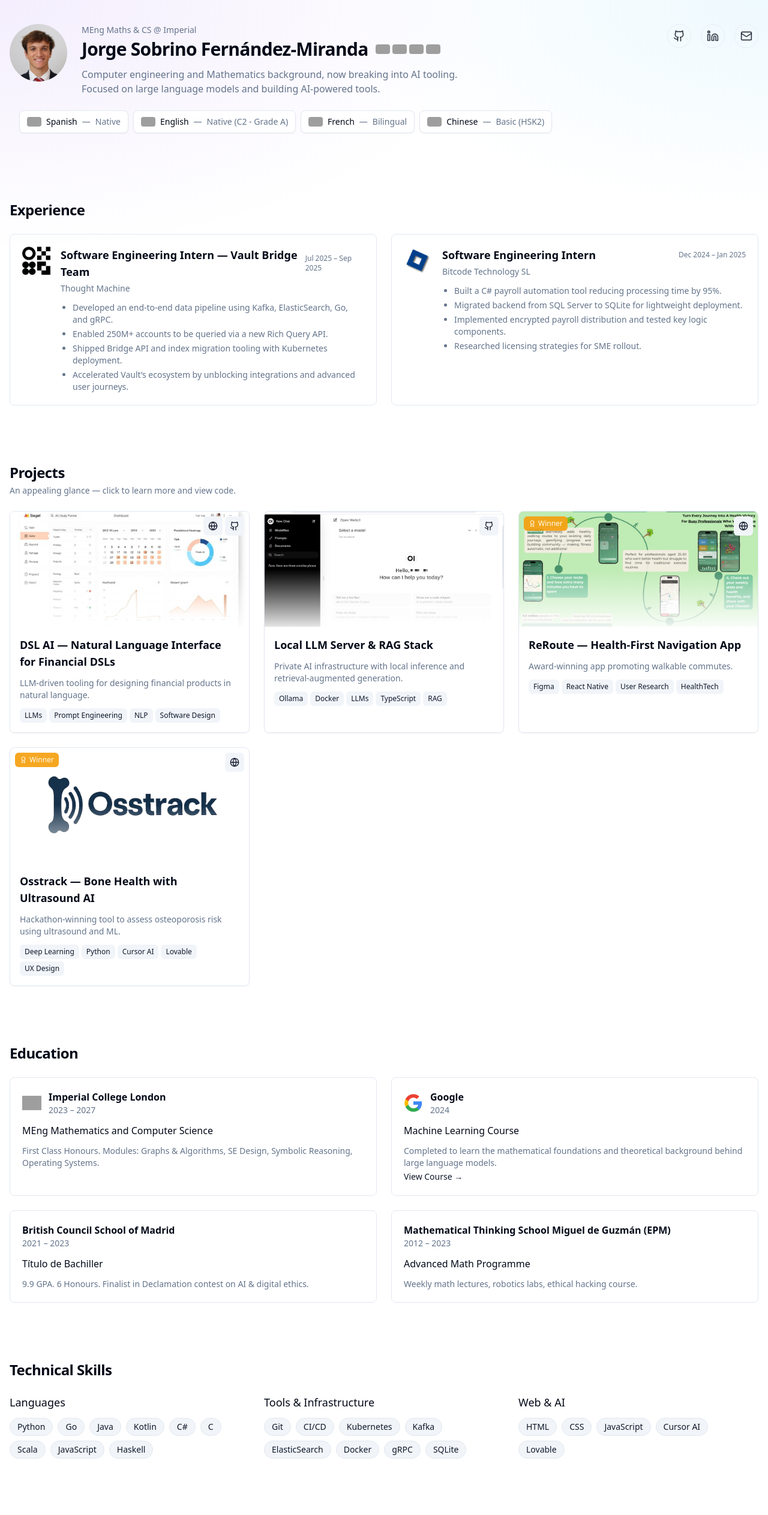
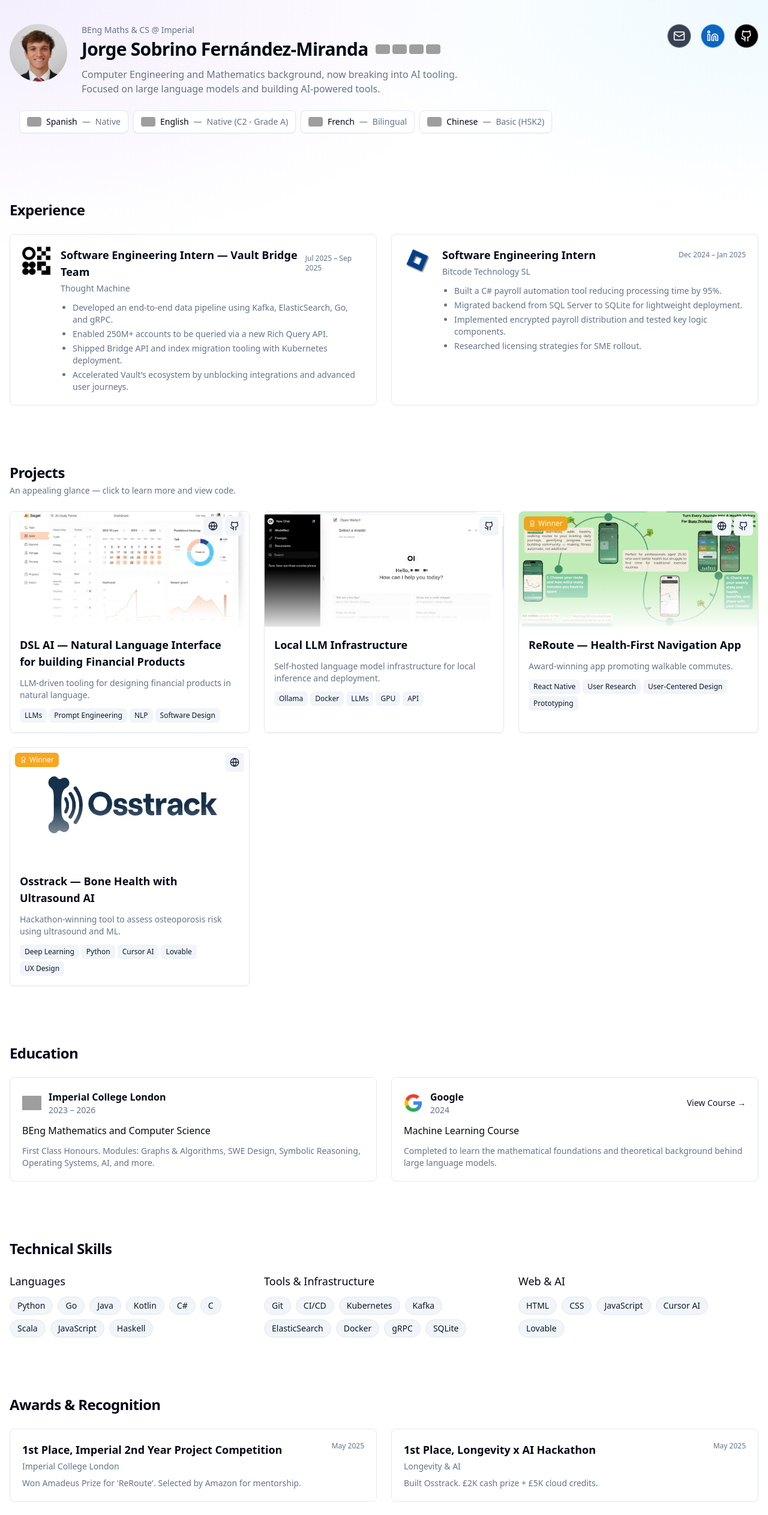
Before and after one commit to j-sobrino/portfolio-jorge, a React (Vite) app: page / in a window 1280 px wide. Shown: the top 2526 px of the page at 60% size. Built offline with nearby package versions, Linux system fonts and the light colour scheme; grey boxes are pictures that could not be loaded.

Commit message:
Update content

```diff
--- a/src/components/ProjectCard.tsx
+++ b/src/components/ProjectCard.tsx
@@ -69,6 +69,12 @@ export const ProjectCard = ({ project }: ProjectCardProps) => {
           <DialogDescription>{project.blurb}</DialogDescription>
         </DialogHeader>
         <div className="space-y-4">
+          {project.award && (
+            <div className="bg-amber-500 text-amber-50 px-3 py-2 rounded-md text-sm font-medium flex items-center gap-2 w-fit">
+              <Award className="h-4 w-4" />
+              {project.award}
+            </div>
+          )}
           <div className="relative">
             <img
               src={project.image}
@@ -76,12 +82,6 @@ export const ProjectCard = ({ project }: ProjectCardProps) => {
               loading="lazy"
               className="h-56 w-full rounded-md object-cover"
             />
-            {project.award && (
-              <div className="absolute top-2 left-2 bg-amber-500 text-amber-50 px-3 py-2 rounded-md text-sm font-medium flex items-center gap-2">
-                <Award className="h-4 w-4" />
-                {project.award}
-              </div>
-            )}
           </div>
           <p className="text-sm text-muted-foreground">{project.details}</p>
           <div className="flex flex-wrap items-center gap-2">
--- a/src/components/SocialLinks.tsx
+++ b/src/components/SocialLinks.tsx
@@ -8,21 +8,21 @@ interface SocialLinksProps {
 
 export const SocialLinks = ({ className }: SocialLinksProps) => {
   const items = [
-    { href: profile.links.github, label: "GitHub", Icon: Github },
-    { href: profile.links.linkedin, label: "LinkedIn", Icon: Linkedin },
-    { href: profile.links.email, label: "Email", Icon: Mail },
+    { href: profile.links.email, label: "Email", Icon: Mail, bgColor: "bg-gray-700", textColor: "text-white" },
+    { href: profile.links.linkedin, label: "LinkedIn", Icon: Linkedin, bgColor: "bg-[#0A66C2]", textColor: "text-white" },
+    { href: profile.links.github, label: "GitHub", Icon: Github, bgColor: "bg-black", textColor: "text-white" },
   ];
 
   return (
     <nav aria-label="Social links" className={cn("flex items-center gap-4", className)}>
-      {items.map(({ href, label, Icon }) => (
+      {items.map(({ href, label, Icon, bgColor, textColor }) => (
         <a
           key={label}
           href={href}
           target={href.startsWith("http") ? "_blank" : undefined}
           rel={href.startsWith("http") ? "noreferrer noopener" : undefined}
           aria-label={label}
-          className="inline-flex h-10 w-10 items-center justify-center rounded-full border border-border/70 text-foreground/80 transition-transform duration-200 hover:scale-105 hover:text-primary focus-visible:outline-none focus-visible:ring-2 focus-visible:ring-ring"
+          className={`inline-flex h-10 w-10 items-center justify-center rounded-full border border-border/70 ${bgColor} ${textColor} transition-transform duration-200 hover:scale-105 hover:opacity-80 focus-visible:outline-none focus-visible:ring-2 focus-visible:ring-ring`}
         >
           <Icon className="h-5 w-5" />
         </a>
--- a/src/data/portfolio.ts
+++ b/src/data/portfolio.ts
@@ -2,8 +2,8 @@
 
 export const profile = {
   name: "Jorge Sobrino Fernández-Miranda",
-  role: "MEng Maths & CS @ Imperial",
-  tagline: "Computer engineering and Mathematics background, now breaking into AI tooling. Focused on large language models and building AI-powered tools.",
+  role: "BEng Maths & CS @ Imperial",
+  tagline: "Computer Engineering and Mathematics background, now breaking into AI tooling. Focused on large language models and building AI-powered tools.",
   location: "London, UK",
   links: {
     github: "https://github.com/yourhandle",
@@ -66,7 +66,7 @@ export interface ProjectItem {
 
 export const projects: ProjectItem[] = [
   {
-    title: "DSL AI — Natural Language Interface for Financial DSLs",
+    title: "DSL AI — Natural Language Interface for building Financial Products",
     blurb: "LLM-driven tooling for designing financial products in natural language.",
     repoUrl: "https://github.com/yourhandle/dsl-ai",
     websiteUrl: "https://dsl-ai-demo.vercel.app",
@@ -76,28 +76,29 @@ export const projects: ProjectItem[] = [
     stack: ["LLMs", "Prompt Engineering", "NLP", "Software Design"],
   },
   {
-    title: "Local LLM Server & RAG Stack",
-    blurb: "Private AI infrastructure with local inference and retrieval-augmented generation.",
-    repoUrl: "https://github.com/yourhandle/rag-stack",
+    title: "Local LLM Infrastructure",
+    blurb: "Self-hosted language model infrastructure for local inference and deployment.",
+    repoUrl: "https://github.com/j-sobrino/local-llm",
     image: projectOpenWebUI,
     details:
-      "Built a secure, self-hosted LLM backend with Ollama + Docker for SMEs, integrating local RAG capabilities. Prioritized data privacy and on-prem control.",
-    stack: ["Ollama", "Docker", "LLMs", "TypeScript", "RAG"],
+    "Part of my early journey into LLM infrastructure — understanding deployment, serving, and integration. Built a self-hosted language model stack with Ollama (Docker-based, GPU-enabled), exposing it via HTTP API and connecting to frontends like OpenWebUI and Langflow. Features include model selection, wake-on-LAN server activation, local network API exposure, and optional cloud deployment using RunPod. Focused on learning end-to-end flow, API processing, backend hosting alternatives to OpenAI, and gaining practical skills in GPU setup and deployment.",
+    stack: ["Ollama", "Docker", "LLMs", "GPU", "API"],
   },
   {
     title: "ReRoute — Health-First Navigation App",
     blurb: "Award-winning app promoting walkable commutes.",
-    websiteUrl: "https://reroute-app.netlify.app",
+    repoUrl: "https://gitlab.doc.ic.ac.uk/pp1523/drping",
+    websiteUrl: "https://pp1523.pages.doc.ic.ac.uk/drping/",
     image: projectReRoute,
     details:
-      "Led UI/UX design for a navigation app encouraging walking to combat prediabetes. Informed by 50+ user interviews. Won Imperial’s 2nd Year Project competition + Amadeus Prize.",
-    stack: ["Figma", "React Native", "User Research", "HealthTech"],
+      "Led UI/UX design for ReRoute, a health-focused navigation app to combat rising prediabetes rates. Conducted 50+ user interviews in London to inform design decisions. Applied user-centered design principles with rapid iteration, thin slicing, and prototyping. Won the Amadeus Prize for Best Project and selected by Amazon for mentorship.",
+    stack: ["React Native", "User Research", "User-Centered Design", "Prototyping"],
     award: "1st Place - Imperial 2nd Year Project + Amadeus Prize",
   },
   {
     title: "Osstrack — Bone Health with Ultrasound AI",
     blurb: "Hackathon-winning tool to assess osteoporosis risk using ultrasound and ML.",
-    websiteUrl: "https://osstrack.ai",
+    websiteUrl: "https://osstrackhealth.com",
     image: projectOsstrack,
     details:
       "Built a deep-learning diagnostic interface using ultrasound images to assess bone density. Won Longevity x AI hackathon. Designed UI with Cursor AI and Lovable.",
@@ -109,9 +110,9 @@ export const projects: ProjectItem[] = [
 export const education = [
   {
     school: "Imperial College London",
-    degree: "MEng Mathematics and Computer Science",
-    period: "2023 – 2027",
-    notes: "First Class Honours. Modules: Graphs & Algorithms, SE Design, Symbolic Reasoning, Operating Systems.",
+    degree: "BEng Mathematics and Computer Science",
+    period: "2023 – 2026",
+    notes: "First Class Honours. Modules: Graphs & Algorithms, SWE Design, Symbolic Reasoning, Operating Systems, AI, and more.",
     logo: imperialLogo,
   },
   {
@@ -122,18 +123,7 @@ export const education = [
     logo: googleLogo,
     link: "https://developers.google.com/machine-learning/crash-course",
   },
-  {
-    school: "British Council School of Madrid",
-    degree: "Título de Bachiller",
-    period: "2021 – 2023",
-    notes: "9.9 GPA. 6 Honours. Finalist in Declamation contest on AI & digital ethics.",
-  },
-  {
-    school: "Mathematical Thinking School Miguel de Guzmán (EPM)",
-    degree: "Advanced Math Programme",
-    period: "2012 – 2023",
-    notes: "Weekly math lectures, robotics labs, ethical hacking course.",
-  },
+
 ];
 
 export const languages = [
@@ -174,7 +164,7 @@ export const volunteering = [
   {
     title: "President, Imperial Spanish Society",
     period: "2025 – 2026",
-    details: "Led 200+ member society. Coordinated events, sponsorships, and engagement.",
+    details: "Leading a 200+ member society. Coordinating events, sponsorships, and engagement.",
   },
   {
     title: "Volunteering in Chame, Panama (ONGVoluntariado)",
--- a/src/pages/Index.tsx
+++ b/src/pages/Index.tsx
@@ -101,6 +101,7 @@ const Index = () => {
             {education.map((item) => (
               <article key={item.school} className="rounded-lg border border-border bg-card/50 p-5 hover-lift">
                 <div className="space-y-3">
+                  <div className="flex items-center justify-between">
                     <div className="flex items-center gap-3">
                       {item.logo && (
                         <img src={item.logo} alt={item.school} className="h-8 w-8 rounded object-contain" />
@@ -110,13 +111,14 @@ const Index = () => {
                         <p className="text-sm text-muted-foreground">{item.period}</p>
                       </div>
                     </div>
-                  <h4 className="font-medium">{item.degree}</h4>
-                  <p className="text-sm text-muted-foreground">{item.notes}</p>
                     {"link" in item && item.link && (
                       <a href={item.link} target="_blank" rel="noreferrer noopener" className="text-sm text-primary hover:underline">
                         View Course →
                       </a>
                     )}
+                  </div>
+                  <h4 className="font-medium">{item.degree}</h4>
+                  <p className="text-sm text-muted-foreground">{item.notes}</p>
                 </div>
               </article>
             ))}
```
Lines whose indentation alone changed are shown as unchanged.
